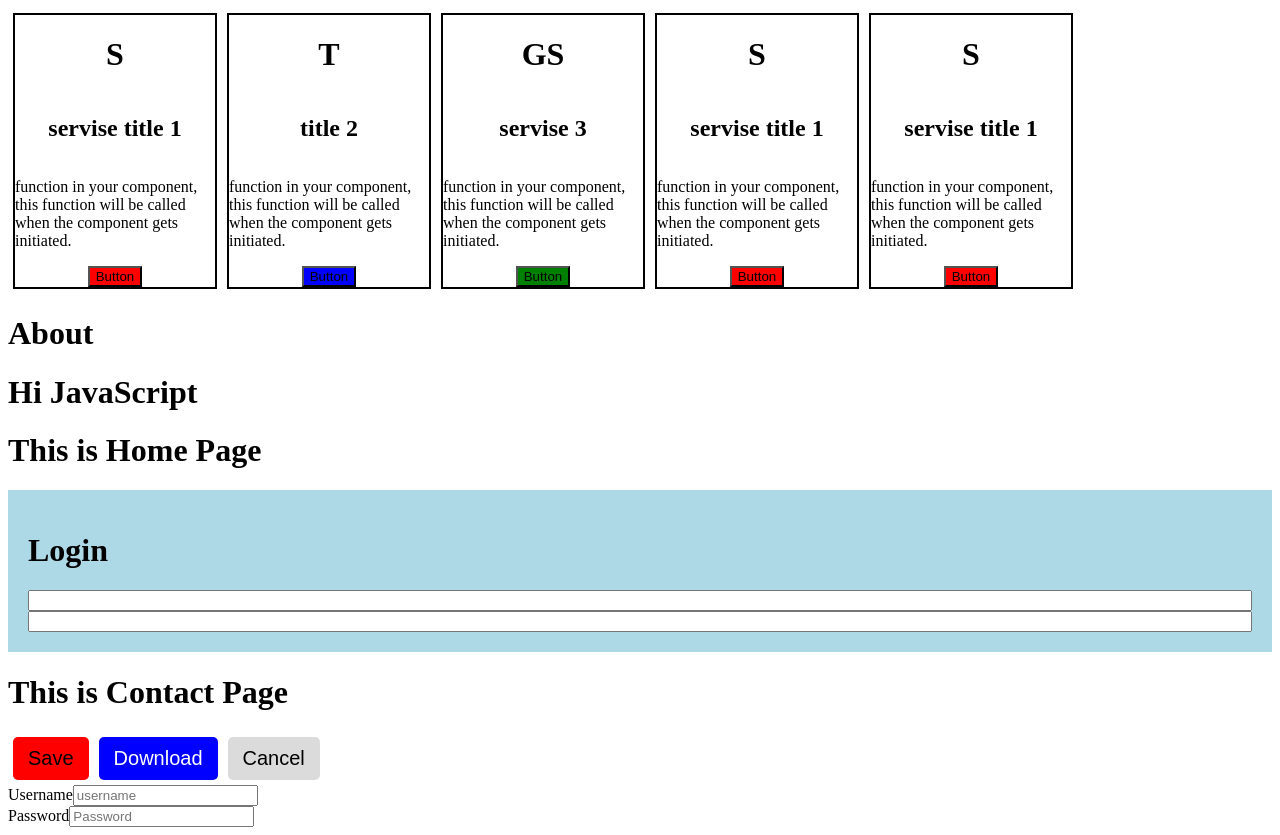
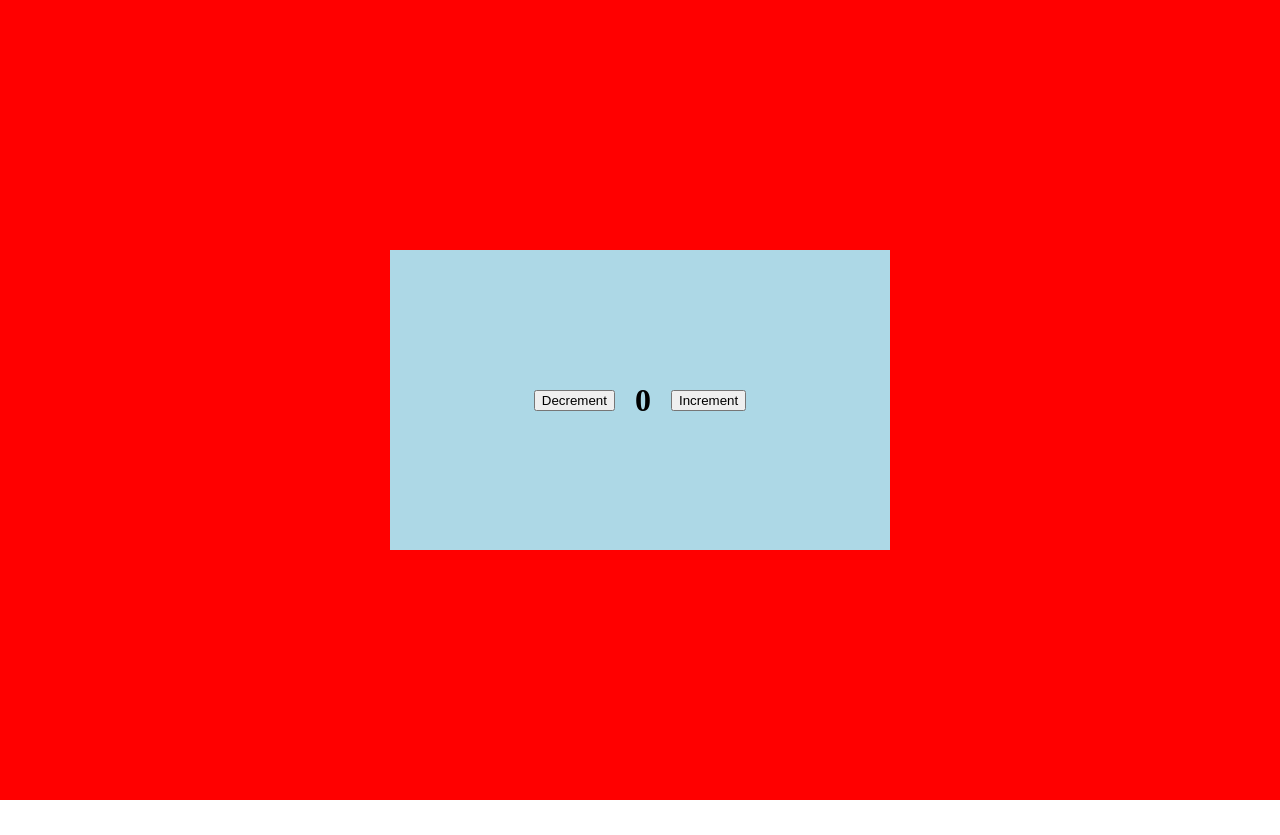
Before and after one commit to thamizhema/OA_Online_Class_react_4-5_dec, a React (Create React App) app in the folder react_practice/: page / in a window 1280 px wide. After the commit the page ends 800 px from the top, so only its background shows below. Built offline with nearby package versions, Linux system fonts and the light colour scheme.

Commit message:
05-01-2024

```diff
--- a/react_practice/src/App.js
+++ b/react_practice/src/App.js
@@ -5,10 +5,22 @@ import MyInput from "./components/common/MyInput";
 import About from "./components/About/About";
 import Card from "./components/Card";
 import { myData } from "./components/constents";
+import Task1 from "./components/Task/Task1";
+
 export default function App() {
   return (
-    <div className="app">
-      <div class="all-card" style={{ display: "flex", flexWrap: "wrap" }}>
+    <div
+      className="app"
+      style={{
+        background: "red",
+        height: "100vh",
+        display: "flex",
+        justifyContent: "center",
+        alignItems: "center",
+      }}
+    >
+      <Task1 val={100} />
+      {/* <div class="all-card" style={{ display: "flex", flexWrap: "wrap" }}>
         {myData.map((item) => {
           console.log(item);
           return (
@@ -37,7 +49,7 @@ export default function App() {
         hintText="Password"
         lable="Password"
         type="password"
-      />
+      /> */}
     </div>
   );
 }
--- /dev/null
+++ b/react_practice/src/components/Task/Task1.jsx
@@ -0,0 +1,20 @@
+import React, { useState } from "react";
+import "./task_1.css";
+
+export default function Task1() {
+  const [count, setCount] = useState(0);
+  function increment() {
+    setCount(count + 1);
+  }
+  function decrement() {
+    setCount(count - 1);
+  }
+
+  return (
+    <div className="section-1">
+      <button onClick={decrement}>Decrement</button>
+      <h1>{count}</h1>
+      <button onClick={increment}>Increment</button>
+    </div>
+  );
+}
--- /dev/null
+++ b/react_practice/src/components/Task/task_1.css
@@ -0,0 +1,13 @@
+.section-1 {
+  height: 300px;
+  width: 500px;
+  background: lightblue;
+  /* position: absolute;
+  top: 50%;
+  left: 50%;
+  transform: translate(-50%, -50%); */
+  display: flex;
+  justify-content: center;
+  align-items: center;
+  gap: 20px;
+}
--- /dev/null
+++ b/react_practice/src/index.css
@@ -0,0 +1,3 @@
+* {
+  margin: 0;
+}
--- a/react_practice/src/index.js
+++ b/react_practice/src/index.js
@@ -1,6 +1,8 @@
 import React from "react";
 import ReactDOM from "react-dom/client";
 import App from "./App";
+
+import "./index.css";
 
 const rootEle = document.getElementById("root");
 const root = ReactDOM.createRoot(rootEle);
```
